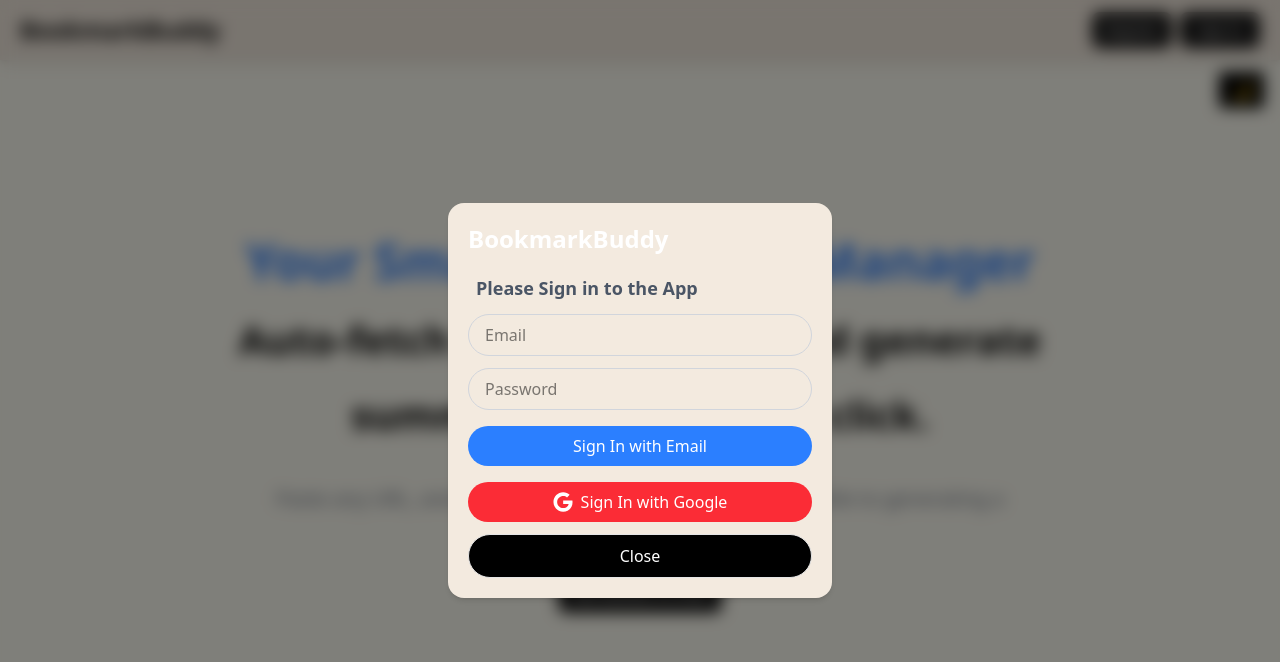
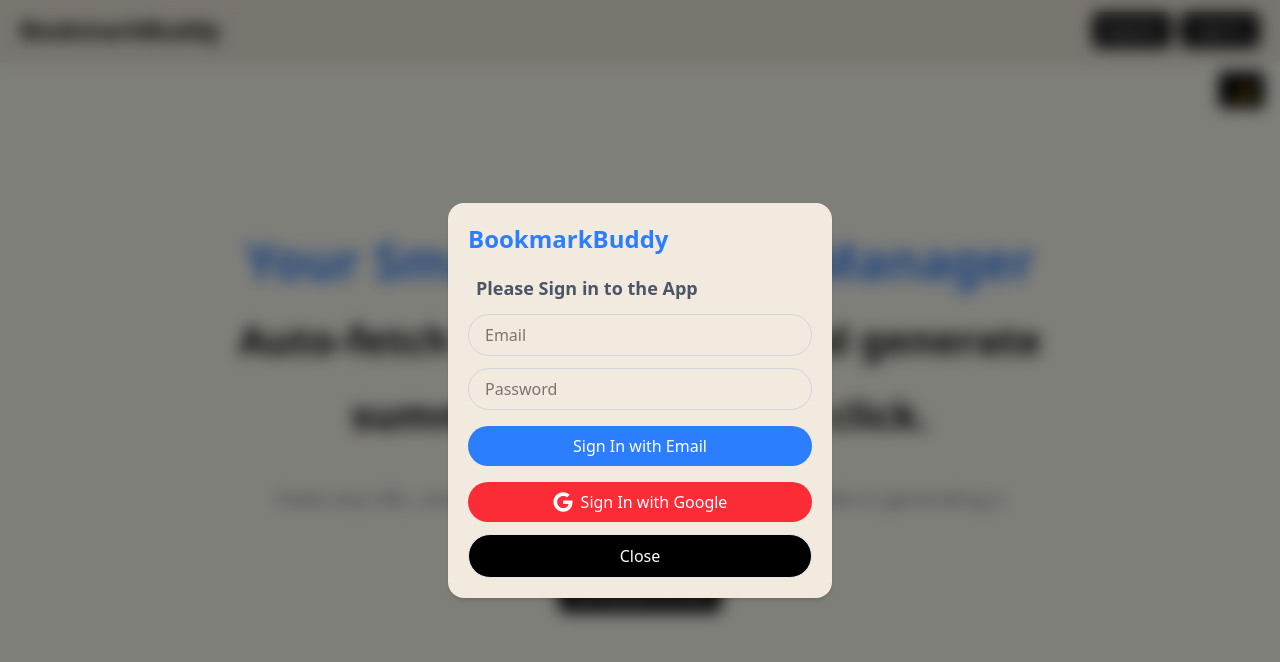
Before and after one commit to yasmalhotraa/Link-Saver, a React (Vite) app: page / in a window 1280 px wide. Both pictures are taken after a click on the button "Sign In". Shown: the top 662 px of the page. Built offline with nearby package versions, Linux system fonts and the light colour scheme; no server answers.

Commit message:
Project Completed

```diff
--- a/src/components/custom/LoginForm.jsx
+++ b/src/components/custom/LoginForm.jsx
@@ -34,7 +34,7 @@
     <div className="fixed inset-0 bg-black/50 backdrop-blur-sm flex justify-center items-center z-50">
       <div className="bg-[#f3eadf] dark:bg-stone-800 p-5 rounded-2xl shadow-md w-96 ">
         <div className="flex gap-1 mb-5 items-center">
-          <h2 className="font-extrabold text-2xl text-white">
+          <h2 className="font-extrabold text-2xl text-blue-500">
             <span>BookmarkBuddy</span>
           </h2>
         </div>
```
